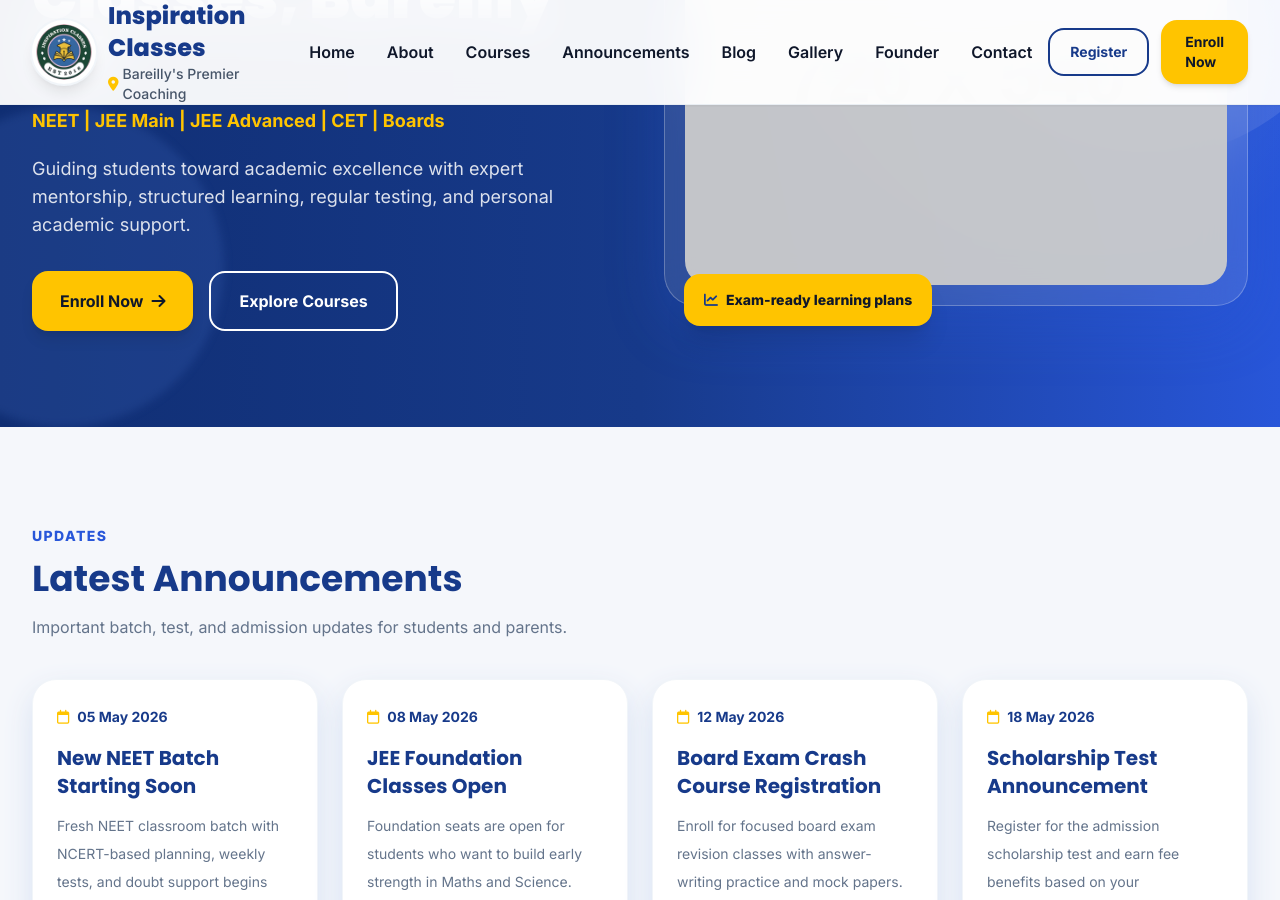
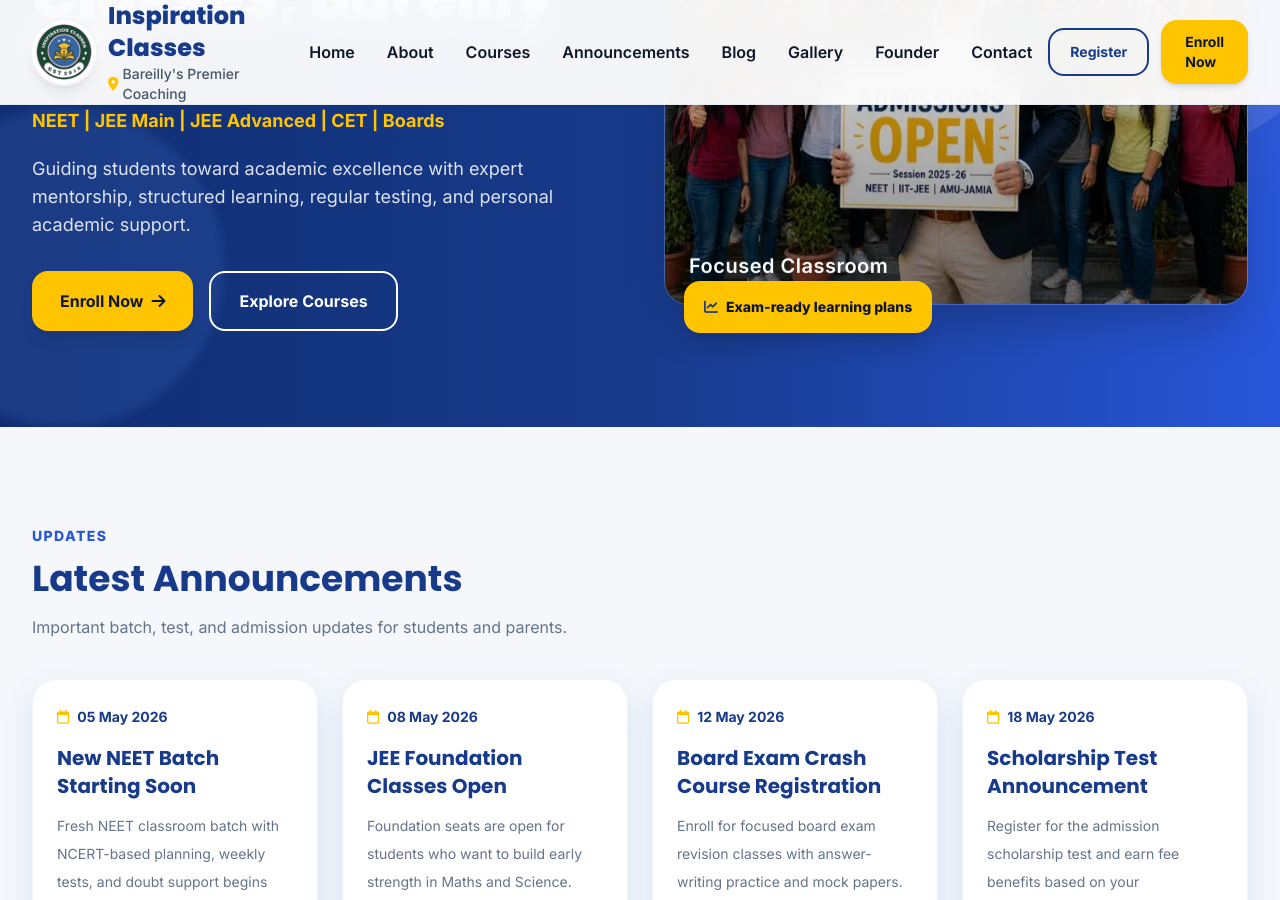
Before and after one commit to radhikayowin-bot/inspiration-classes, a Jekyll site: the page built from index.html, in a window 1280 px wide and 900 px high, scrolled down 368 px. Built offline with Jekyll 4.4.1, drawn with Linux system fonts in a browser that asks for light colours; nearby versions of some CDN libraries.

Commit message:
Add animated classroom hero image

```diff
--- a/_includes/home-tailwind.html
+++ b/_includes/home-tailwind.html
@@ -14,9 +14,13 @@
           <a class="inline-flex items-center justify-center rounded-2xl border-2 border-white bg-transparent px-7 py-4 font-bold text-white transition hover:bg-white hover:text-primary" href="{{ '/courses/' | relative_url }}">Explore Courses</a>
         </div>
       </div>
-      <div class="relative">
-        <div class="rounded-[2rem] border border-borderSoft bg-white/10 p-5 shadow-glow backdrop-blur-xl">
-          <img class="h-full w-full rounded-[1.5rem] object-cover opacity-95" src="https://placehold.co/720x540/173A8A/FFFFFF?text=Focused+Classroom" alt="Students learning at Inspiration Classes" fetchpriority="high">
+      <div class="relative animate-fade-in-up">
+        <div class="relative group animate-float overflow-hidden rounded-3xl border border-white/20 shadow-2xl backdrop-blur-md transition duration-500">
+          <img src="{{ '/assets/img/classroom.webp' | relative_url }}" alt="Focused Classroom" class="h-[320px] w-full object-cover transform transition duration-700 ease-out group-hover:scale-105 md:h-[400px] lg:h-[460px]">
+          <div class="absolute inset-0 bg-gradient-to-t from-black/50 via-black/20 to-transparent opacity-90"></div>
+          <div class="absolute bottom-6 left-6">
+            <p class="text-lg font-semibold tracking-wide text-white md:text-xl">Focused Classroom</p>
+          </div>
         </div>
         <div class="absolute -bottom-5 left-5 rounded-2xl bg-accent px-5 py-4 text-sm font-extrabold text-textDark shadow-xl"><i class="fa-solid fa-chart-line mr-2 text-primary"></i>Exam-ready learning plans</div>
       </div>
```
Also changed, not shown: _layouts/default.html (+14 -0 lines), assets/img/classroom.webp (added).
